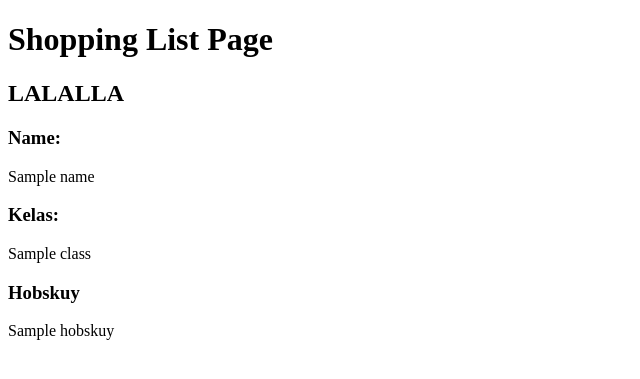
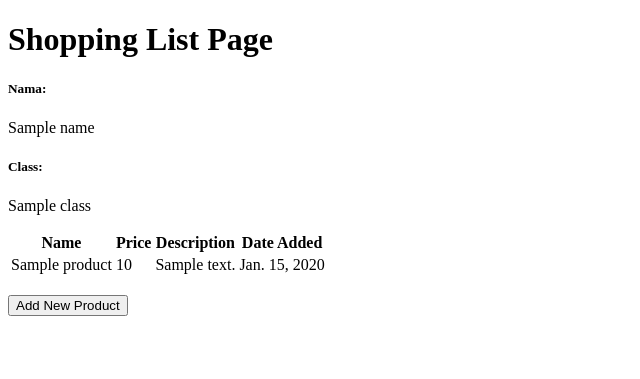
Before and after one commit to Ajiens/shopping_list, a Django app: template main/templates/main.html in a window 1280 px wide. Shown: the top 379 px of the page, without its empty margins (0-640 px from the left). Run offline with Django 4.2, Linux system fonts and the light colour scheme; tables that the repository leaves empty hold one stand-in row (values such as "Sample post"); the template is opened without the code that fills it: values that come from a table or form of the project are taken from there, most other values are stand-ins (such as "Sample title", 1, 10 or a date in 2020).

Commit message:
add staging

```diff
--- a/main/templates/main.html
+++ b/main/templates/main.html
@@ -1,18 +1,40 @@
-<!DOCTYPE html>
-<html lang="en">
-<head>
-    <meta charset="UTF-8">
-    <meta name="viewport" content="width=device-width, initial-scale=1.0">
-    <title>Document</title>
-</head>
-<body>
+{% extends 'base.html' %}
+
+{% block content %}
     <h1>Shopping List Page</h1>
-    <h2>LALALLA</h2>
-    <h3>Name: </h3>
+
+    <h5>Nama:</h5>
     <p>{{name}}</p>
-    <h3>Kelas: </h3>
+
+    <h5>Class:</h5>
     <p>{{class}}</p>
-    <h3>Hobskuy</h3>
-    <p>{{Hobskuy}}</p>
-</body>
-</html>
+
+    <table>
+        <tr>
+            <th>Name</th>
+            <th>Price</th>
+            <th>Description</th>
+            <th>Date Added</th>
+        </tr>
+
+        {% comment %} Berikut cara memperlihatkan data produk di bawah baris ini {% endcomment %}
+
+        {% for product in products %}
+            <tr>
+                <td>{{product.name}}</td>
+                <td>{{product.price}}</td>
+                <td>{{product.description}}</td>
+                <td>{{product.date_added}}</td>
+            </tr>
+        {% endfor %}
+    </table>
+
+    <br />
+
+    <a href="{% url 'main:create_product' %}">
+        <button>
+            Add New Product
+        </button>
+    </a>
+
+{% endblock content %}
--- a/main/urls.py
+++ b/main/urls.py
@@ -1,8 +1,13 @@
 from django.urls import path
 from main.views import show_main
-
+from main.views import *
 app_name = 'main'
 
 urlpatterns = [
     path('', show_main, name='show_main'),
+    path('create-product', create_product, name='create_product'),
+    path('xml/', show_xml, name='show_xml'),
+    path('json/', show_json, name='show_json'),
+    path('xml/<int:id>/', show_xml_by_id, name='show_xml_by_id'),
+    path('json/<int:id>/', show_json_by_id, name='show_json_by_id')
 ]
--- a/requirements.txt
+++ b/requirements.txt
@@ -4,3 +4,4 @@ whitenoise
 psycopg2-binary
 requests
 urllib3
+django-environ
--- a/shopping_list/urls.py
+++ b/shopping_list/urls.py
@@ -19,5 +19,5 @@ from django.urls import path, include
 
 urlpatterns = [
     path('admin/', admin.site.urls),
-    path('main/', include('main.urls')),
+    path('', include('main.urls')),
 ]
--- /dev/null
+++ b/templates/base.html
@@ -0,0 +1,18 @@
+{% load static %}
+<!DOCTYPE html>
+<html lang="en">
+    <head>
+        <meta charset="UTF-8" />
+        <meta
+            name="viewport"
+            content="width=device-width, initial-scale=1.0"
+        />
+        {% block meta %}
+        {% endblock meta %}
+    </head>
+
+    <body>
+        {% block content %}
+        {% endblock content %}
+    </body>
+</html>
```
Also changed, not shown: main/forms.py (added, +7 -0 lines), main/templates/create_product.html (added, +19 -0 lines), main/views.py (+36 -1 lines), shopping_list/settings.py (+16 -1 lines), .github/workflows/pbp-deploy.yml (added), 3 other files.
